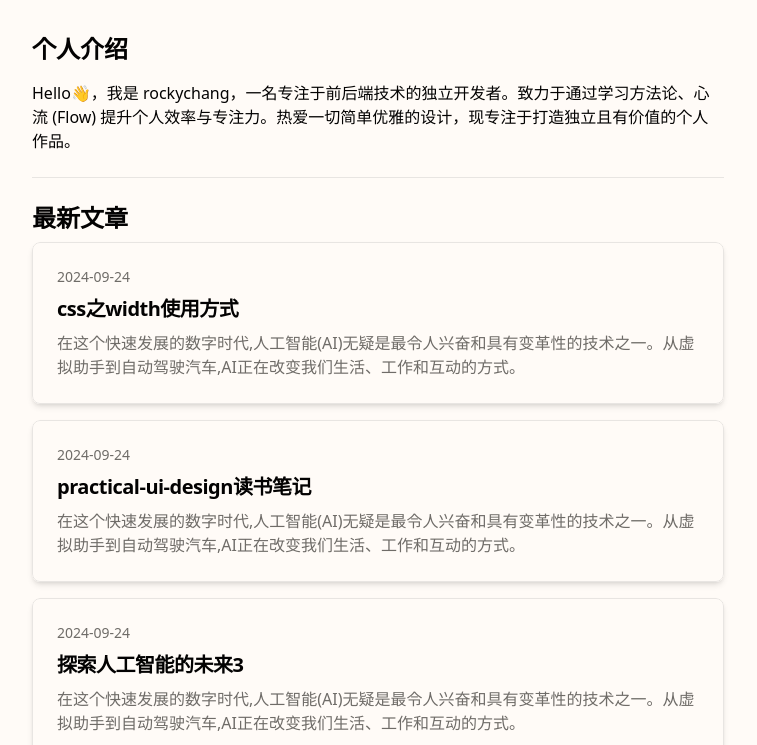
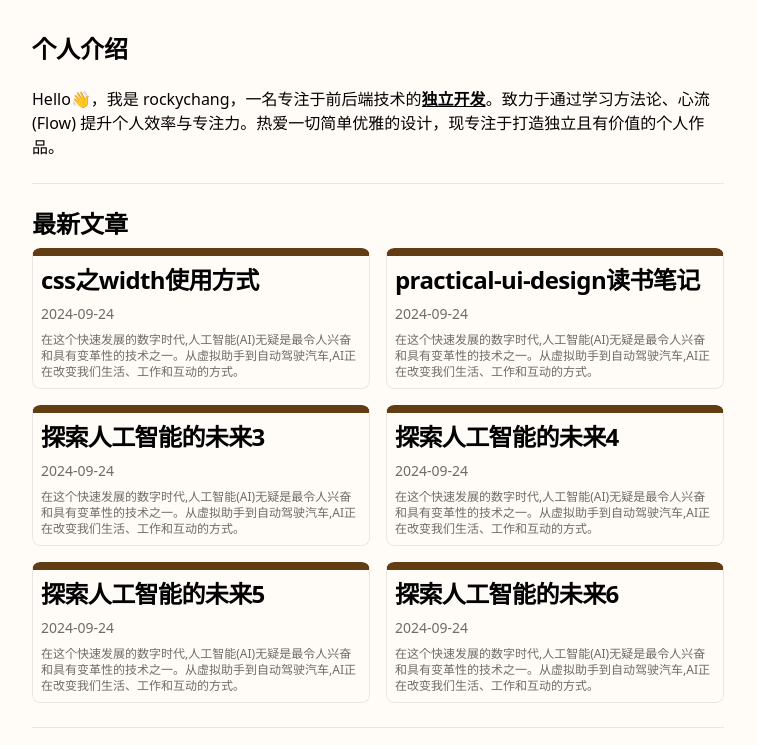
Before and after one commit to rockychang7/flow, an Astro site: page / in a window 1280 px wide. Shown: the part 55-800 px from the top of the page, without its empty margins (262-1019 px from the left). Built offline with nearby package versions, Linux system fonts and the light colour scheme; Astro itself is replaced by a stand-in of ours; some packages are replaced by stand-ins of ours; a web font is replaced by a local one.

Commit message:
refactor: index content design

```diff
--- /dev/null
+++ b/src/components/article-card.tsx
@@ -0,0 +1,24 @@
+import dayjs from "dayjs";
+import {DATE_FORMAT} from "@/constant/constants.ts";
+
+// @ts-ignore
+export default function ArticleCard({post}) {
+    return (
+        <article className="group relative overflow-hidden rounded-lg">
+            <a href={`/articles/${post.slug}`} className="absolute inset-0 z-10">
+                <span className="sr-only">{post.data.title}</span>
+            </a>
+            <div className="bg-background dark:border-stone-800 rounded-lg border border-t-8 border-t-primary p-2 md:p-2 h-full">
+                <h3 className="mb-2 text-2xl font-bold tracking-tight text-foreground group-hover:text-primary">
+                    {post.data.title}
+                </h3>
+                <div
+                    className="mb-2 text-sm text-muted-foreground">{dayjs(post.data.publish_date).format(DATE_FORMAT)}</div>
+
+                <p className="hidden md:block text-xs text-muted-foreground">
+                    {post.data.description}
+                </p>
+            </div>
+        </article>
+    )
+}
--- a/src/components/home-article-list.astro
+++ b/src/components/home-article-list.astro
@@ -1,35 +1,20 @@
 ---
 import {getCollection} from "astro:content";
-import dayjs from "dayjs";
-import {DATE_FORMAT} from "../constant/constants";
+import ArticleCard from "@/components/article-card.tsx";
 const allBlogPosts = await getCollection("articles", ({data}) => {
     return data.draft !== true;
 });
 
 const latestBlogPosts = allBlogPosts
-    .filter(article => !article.data.draft)
     .sort((a, b) => new Date(b.data.publish_date) - new Date(a.data.publish_date))
-    .slice(0, 3);
+    .slice(0, 6);
 ---
 
 <div class="flex flex-col">
     <!--   最新文章列表-->
     <h1 class="text-2xl font-bold pb-2">最新文章</h1>
-    <section class="grid grid-cols-1 gap-4 grid-cols-1">
+    <section class="grid grid-cols-1 md:grid-cols-2 gap-4">
         {latestBlogPosts.map(post => (
-                <article class="group relative overflow-hidden rounded-lg shadow-md transition-all hover:shadow-lg">
-                    <a href=`/articles/${post.slug}` class="absolute inset-0 z-10">
-                        <span class="sr-only">{post.data.title}</span>
-                    </a>
-                    <div class="bg-background dark:border-stone-800 rounded-lg border p-2 md:p-6">
-                        <div class="mb-2 text-sm text-muted-foreground">{dayjs(post.data.publish_date).format(DATE_FORMAT)}</div>
-                        <h3 class="mb-2 text-xl font-bold tracking-tight text-foreground group-hover:text-primary">
-                            {post.data.title}
-                        </h3>
-                        <p class="hidden md:block text-muted-foreground">
-                            {post.data.description}
-                        </p>
-                    </div>
-                </article>))}
+                <ArticleCard key={post.id} post={post}/>))}
     </section>
 </div>
--- a/src/components/personal-intro.astro
+++ b/src/components/personal-intro.astro
@@ -1,9 +1,9 @@
 ---
-
+import SwapText from "@/components/ui/swap-text.tsx";
 ---
 <div class="w-full flex flex-col gap-y-4">
     <h1 class="text-2xl font-bold">个人介绍</h1>
     <div class="text-md font-medium">
-        Hello👋，我是 rockychang，一名专注于前后端技术的独立开发者。致力于通过学习方法论、心流 (Flow) 提升个人效率与专注力。热爱一切简单优雅的设计，现专注于打造独立且有价值的个人作品。
+        Hello👋，我是 rockychang，一名专注于前后端技术的<span class="inline md:hidden">独立开发</span><SwapText supportsHover className="hidden md:inline-block" finalText="伪设计师" initialText="独立开发" client:load/>。致力于通过学习方法论、心流 (Flow) 提升个人效率与专注力。热爱一切简单优雅的设计，现专注于打造独立且有价值的个人作品。
     </div>
 </div>
--- /dev/null
+++ b/src/components/ui/swap-text.tsx
@@ -0,0 +1,87 @@
+import { useState } from "react";
+import { cn } from "@/lib/utils";
+
+interface SwapTextProps extends React.ComponentPropsWithoutRef<"div"> {
+    /**
+     * The initial text to display.
+     */
+    initialText: string;
+
+    /**
+     * The final text to display.
+     */
+    finalText: string;
+
+    /**
+     * Whether the component should toggle on hover as well as click.
+     */
+    supportsHover?: boolean;
+
+    /**
+     * The class name for the text.
+     */
+    textClassName?: string;
+
+    /**
+     * The class name for the initial text.
+     */
+    initialTextClassName?: string;
+
+    /**
+     * The class name for the final text.
+     */
+    finalTextClassName?: string;
+
+    /**
+     * Whether to disable the click interaction.
+     */
+    disableClick?: boolean;
+}
+
+export default function SwapText({
+                                     initialText,
+                                     finalText,
+                                     className,
+                                     supportsHover = true,
+                                     textClassName,
+                                     initialTextClassName,
+                                     finalTextClassName,
+                                     disableClick,
+                                     ...props
+                                 }: SwapTextProps) {
+    const [active, setActive] = useState(false);
+    const common = "block transition-all duration-1000 ease-slow whitespace-nowrap";
+
+    const longWord = finalText.length > initialText.length ? finalText : null;
+
+    return (
+        <div
+            {...props}
+            className={cn(
+                "relative top-[6px] overflow-hidden text-foreground inline-block",
+                className
+            )}
+        >
+            <div className={cn("group cursor-pointer underline select-none font-bold inline-block", textClassName)}>
+                <span
+                    className={cn(common, initialTextClassName, {
+                        "flex flex-col": false, // Remove flex column
+                        "-translate-y-full": active,
+                        "group-hover:-translate-y-full": supportsHover,
+                    })}
+                >
+                    {initialText}
+                    {Boolean(longWord?.length) && <span className="invisible h-0">{longWord}</span>}
+                </span>
+                <span
+                    className={cn(`${common} absolute underline top-full`, finalTextClassName, {
+                        "-translate-y-full": active,
+                        "group-hover:-translate-y-full": supportsHover,
+                    })}
+                >
+                    {finalText}
+                </span>
+            </div>
+        </div>
+    );
+}
--- a/tailwind.config.mjs
+++ b/tailwind.config.mjs
@@ -71,6 +71,10 @@ module.exports = {
                 "accordion-down": "accordion-down 0.2s ease-out",
                 "accordion-up": "accordion-up 0.2s ease-out",
             },
+            transitionTimingFunction: {
+                slow: "cubic-bezier(.405, 0, .025, 1)",
+                "minor-spring": "cubic-bezier(0.18,0.89,0.82,1.04)",
+            }
         },
     },
     plugins: [require("tailwindcss-animate"), require("@tailwindcss/typography")],
```
